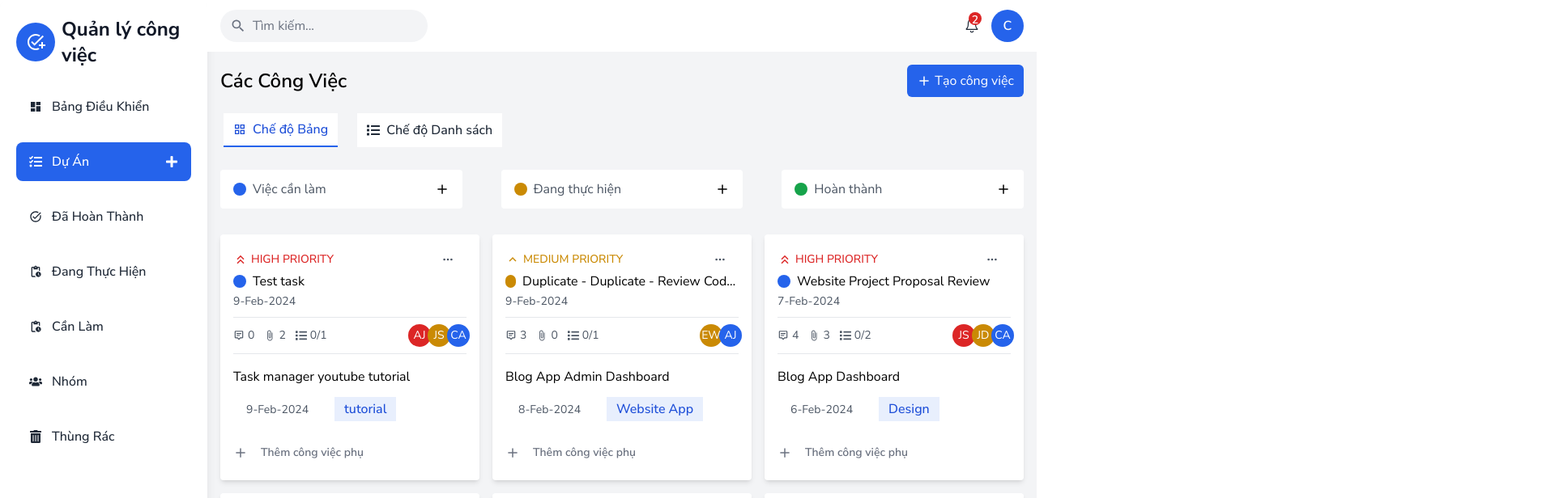
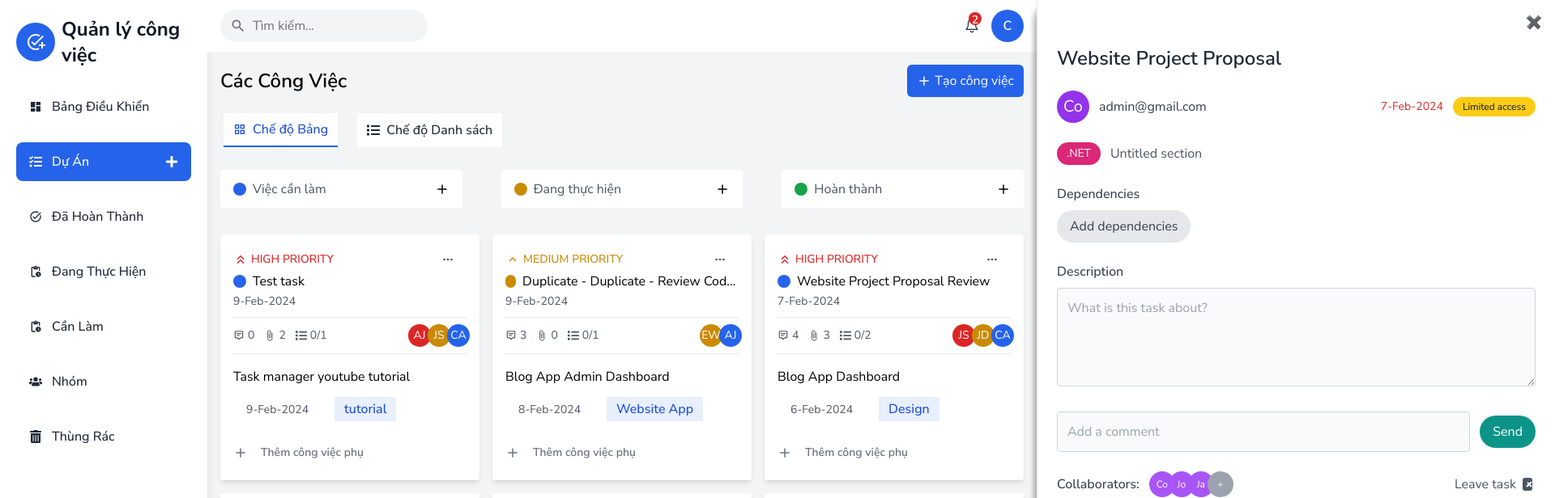
Before and after one commit to Khoadangdo123/QLPB, a React (Vite) app: page /tasks in a window 1280 px wide. Shown: the top 616 px of the page at 81% size, 1920 px wide, since content can reach past the window. Built offline with nearby package versions, Linux system fonts and the light colour scheme.

Commit message:
expend task

```diff
--- a/src/components/TaskCard.jsx
+++ b/src/components/TaskCard.jsx
@@ -14,6 +14,7 @@ import { FaList } from "react-icons/fa";
 import UserInfo from "./UserInfo";
 import { IoMdAdd } from "react-icons/io";
 import AddSubTask from "./task/AddSubTask";
+import DetailTask from "./task/DetailTask";
 
 const ICONS = {
   high: <MdKeyboardDoubleArrowUp />,
@@ -24,16 +25,30 @@ const ICONS = {
 const TaskCard = ({ task }) => {
   const { user } = useSelector((state) => state.auth);
   const [open, setOpen] = useState(false);
+  const [expanded, setExpanded] = useState(false);
+
+  const searchByTitle = (title, users) => {
+    return users.filter((user) => user.title === title);
+  };
+
 
   return (
     <>
       <div className='w-full h-fit bg-white shadow-md p-4 rounded'>
-        <div className='w-full flex justify-between'>
+        <div style={{
+          cursor: 'pointer'
+        }}
+        >
+          <div
+            className='w-full flex justify-between'
+            onClick={() => setExpanded(true)}
+          >
             <div
               className={clsx(
                 "flex flex-1 gap-1 items-center text-sm font-medium",
                 PRIOTITYSTYELS[task?.priority]
               )}
+
             >
               <span className='text-lg'>{ICONS[task?.priority]}</span>
               <span className='uppercase'>{task?.priority} Priority</span>
@@ -47,12 +62,15 @@ const TaskCard = ({ task }) => {
               <div
                 className={clsx("w-4 h-4 rounded-full", TASK_TYPE[task.stage])}
               />
-            <h4 className='line-clamp-1 text-black'>{task?.title}</h4>
+              <h4
+                onClick={() => setExpanded(true)}
+                className='line-clamp-1 text-black'>{task?.title}</h4>
             </div>
             <span className='text-sm text-gray-600'>
               {formatDate(new Date(task?.date))}
             </span>
           </>
+        </div>
 
         <div className='w-full border-t border-gray-200 my-2' />
         <div className='flex items-center justify-between mb-2'>
@@ -85,6 +103,7 @@ const TaskCard = ({ task }) => {
             ))}
           </div>
         </div>
+
 
         {/* sub tasks */}
         {task?.subTasks?.length > 0 ? (
@@ -123,6 +142,15 @@ const TaskCard = ({ task }) => {
       </div>
 
       <AddSubTask open={open} setOpen={setOpen} id={task._id} />
+      <DetailTask
+        expanded={expanded}
+        setExpanded={setExpanded}
+        task={task._id}
+        titleTask={task.title}
+        date={formatDate(new Date(task?.date))}
+        roleTeam={searchByTitle("Administrator", task.team)}
+        userTeam={task}
+      />
     </>
   );
 };
--- /dev/null
+++ b/src/components/task/DetailTask.jsx
@@ -0,0 +1,162 @@
+// DetailTask.jsx
+import React, { useEffect, useState } from 'react';
+
+const DetailTask = ({
+	expanded,
+	setExpanded,
+	task,
+	titleTask,
+	name,
+	date,
+	userTeam,
+	roleTeam
+}) => {
+
+  return (
+		<>
+			<div
+				className={`fixed top-0 right-0 h-full bg-white shadow-lg w-1/2 transform ${
+					expanded ? "translate-x-0" : "translate-x-full"
+				} transition-transform duration-300 ease-in-out`}
+				style={{
+					position: "absolute",
+					zIndex: 10,
+					borderLeft: "1px solid #e5e7eb",
+				}}
+			>
+				{/* Close button */}
+				<div className="flex justify-end p-4">
+					<button
+						className="text-gray-500 hover:text-gray-700 focus:outline-none"
+						onClick={() => setExpanded(false)}
+					>
+						✖️
+					</button>
+				</div>
+
+				{/* Task Title */}
+				<div className="mb-6 px-6">
+					<h2 className="text-2xl font-semibold text-gray-800">{titleTask}</h2>
+				</div>
+
+				{/* Assignee and Due Date */}
+				<div className="mb-6 px-6 flex justify-between items-center">
+					<div className="flex items-center">
+						<div className="rounded-full h-10 w-10 bg-purple-600 flex items-center justify-center text-xl text-white">
+							{roleTeam[0]?.name?.slice(0,2)}
+						</div>
+						<span className="ml-3 text-gray-700">{roleTeam[0]?.email}</span>
+					</div>
+					<div className="flex items-center">
+						<span className="text-red-600 mr-3 text-sm">{date}</span>
+						<span className="bg-yellow-400 text-gray-900 px-3 py-1 rounded-full text-xs">
+							Limited access
+						</span>
+					</div>
+				</div>
+
+				{/* Project Section */}
+				<div className="mb-6 px-6">
+					<div className="flex items-center">
+						<span className="bg-pink-600 text-white px-3 py-1 rounded-full text-sm">
+							.NET
+						</span>
+						<span className="ml-3 text-gray-600">Untitled section</span>
+					</div>
+				</div>
+
+				{/* Dependencies */}
+				<div className="mb-6 px-6">
+					<p className="text-gray-700 font-medium">Dependencies</p>
+					<button className="bg-gray-200 hover:bg-gray-300 text-gray-700 px-4 py-2 mt-2 rounded-full focus:outline-none">
+						Add dependencies
+					</button>
+				</div>
+
+				{/* Description */}
+				<div className="mb-6 px-6">
+					<p className="text-gray-700 font-medium">Description</p>
+					<textarea
+						className="w-full bg-gray-50 p-3 mt-2 rounded border border-gray-300 focus:outline-none focus:ring-2 focus:ring-blue-500"
+						placeholder="What is this task about?"
+						rows="4"
+					></textarea>
+				</div>
+
+				{/* Comments Section */}
+				<div className="mb-6 px-6">
+					<div className="flex items-center">
+						<input
+							className="w-full bg-gray-50 p-3 rounded border border-gray-300 focus:outline-none focus:ring-2 focus:ring-blue-500"
+							placeholder="Add a comment"
+						/>
+						<button className="bg-teal-600 hover:bg-teal-700 text-white px-4 py-2 rounded-full ml-3 focus:outline-none">
+							Send
+						</button>
+					</div>
+				</div>
+
+				{/* Collaborators Section */}
+				<div className="mb-6 px-6">
+					<div className="flex justify-between items-center">
+						<div className="flex items-center">
+							<span className="text-gray-700 font-medium">Collaborators:</span>
+							<div className="flex -space-x-2 ml-3">
+								{
+									userTeam?.team?.map((m, index) => {
+										return (
+											<>
+												<div className="rounded-full h-8 w-8 bg-purple-500 flex items-center justify-center text-xs text-white">
+													{m.name.slice(0,2)}
+												</div>
+											</>
+										)
+									})
+								}
+								<div
+									style={{
+										cursor: 'pointer'
+									}}
+									className="rounded-full h-8 w-8 bg-gray-400 flex items-center justify-center text-xs text-white"
+								>
+									+
+								</div>
+							</div>
+						</div>
+						<button className="text-gray-600 hover:text-red-500 flex items-center focus:outline-none">
+							<span className="mr-1">Leave task</span>
+							<svg
+								xmlns="http://www.w3.org/2000/svg"
+								className="h-5 w-5"
+								viewBox="0 0 20 20"
+								fill="currentColor"
+							>
+								<path
+									fillRule="evenodd"
+									d="M4 5a3 3 0 013-3h6a3 3 0 013 3v10a3 3 0 01-3 3H7a3 3 0 01-3-3V5zm7.293 2.293a1 1 0 00-1.414 1.414L10.586 10l-1.707 1.707a1 1 0 001.414 1.414L12 11.414l1.707 1.707a1 1 0 001.414-1.414L13.414 10l1.707-1.707a1 1 0 00-1.414-1.414L12 8.586 10.293 6.707z"
+									clipRule="evenodd"
+								/>
+							</svg>
+						</button>
+					</div>
+				</div>
+
+				{/* Footer Actions */}
+				<div className="px-6 pb-6 flex justify-between items-center">
+					<button
+						className="bg-red-500 hover:bg-red-600 text-white px-4 py-2 rounded-full focus:outline-none"
+						onClick={() => setExpanded(false)}
+					>
+						Cancel
+					</button>
+					<button className="bg-blue-600 hover:bg-blue-700 text-white px-4 py-2 rounded-full focus:outline-none">
+						Mark Complete
+					</button>
+				</div>
+			</div>
+
+		</>
+  );
+};
+
+export default DetailTask;
--- a/src/components/task/Table.jsx
+++ b/src/components/task/Table.jsx
@@ -34,7 +34,7 @@ const Table = ({ tasks }) => {
   const TableHeader = () => (
     <thead className='w-full border-b border-gray-300'>
       <tr className='w-full text-black  text-left'>
-        <th className='py-2'>Tên Nhiệm Vụ</th>
+        <th className='py-2'>Tên Nhiệm Vụ ewfwe</th>
         <th className='py-2'>Cấp Độ</th>
         <th className='py-2 line-clamp-1'>Ngày Bắt Đầu</th>
         <th className='py-2'>Thông Tin</th>
@@ -129,6 +129,7 @@ const Table = ({ tasks }) => {
       <div className='bg-white  px-2 md:px-4 pt-4 pb-9 shadow-md rounded'>
         <div className='overflow-x-auto'>
           <table className='w-full '>
+
             <TableHeader />
             {tasks.map((task, index) => (
               <TableRow key={index} task={task} />
```
Also changed, not shown: src/assets/leave.svg (added). Lines whose indentation alone changed are shown as unchanged.
